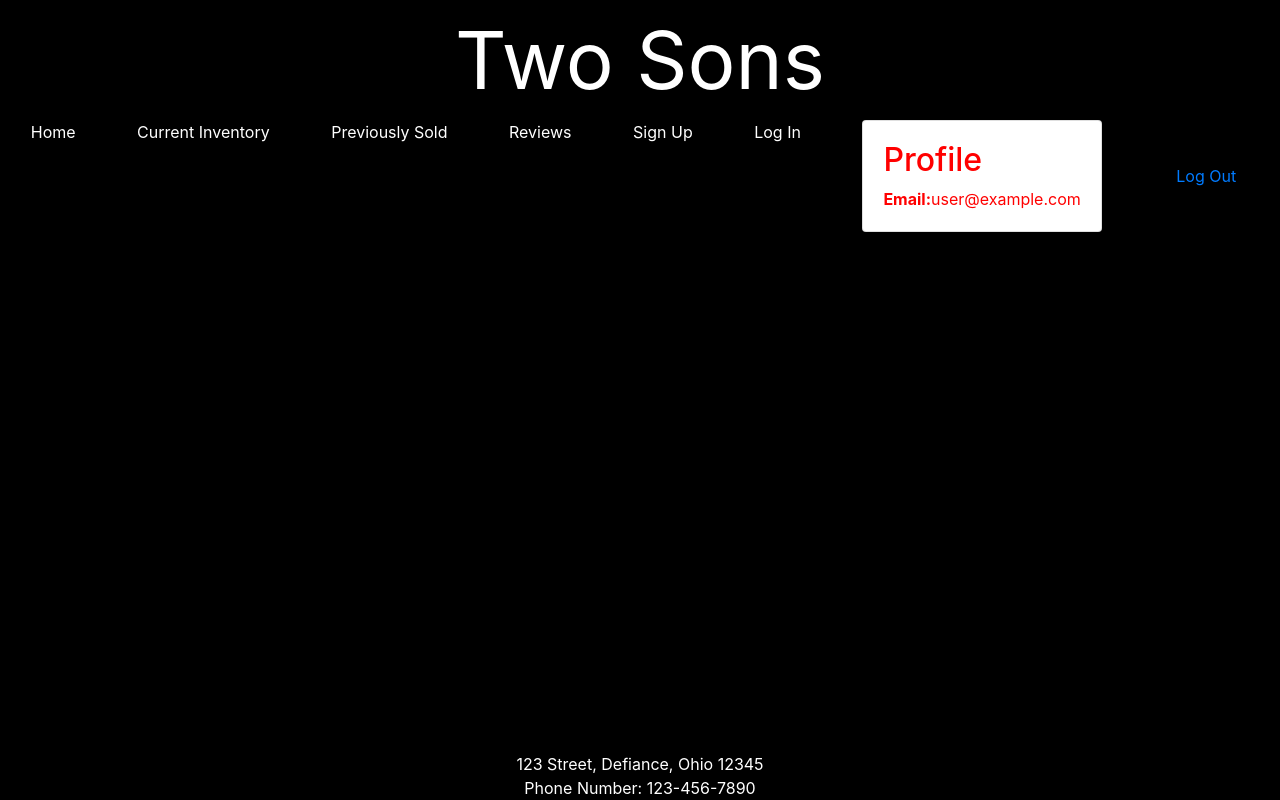
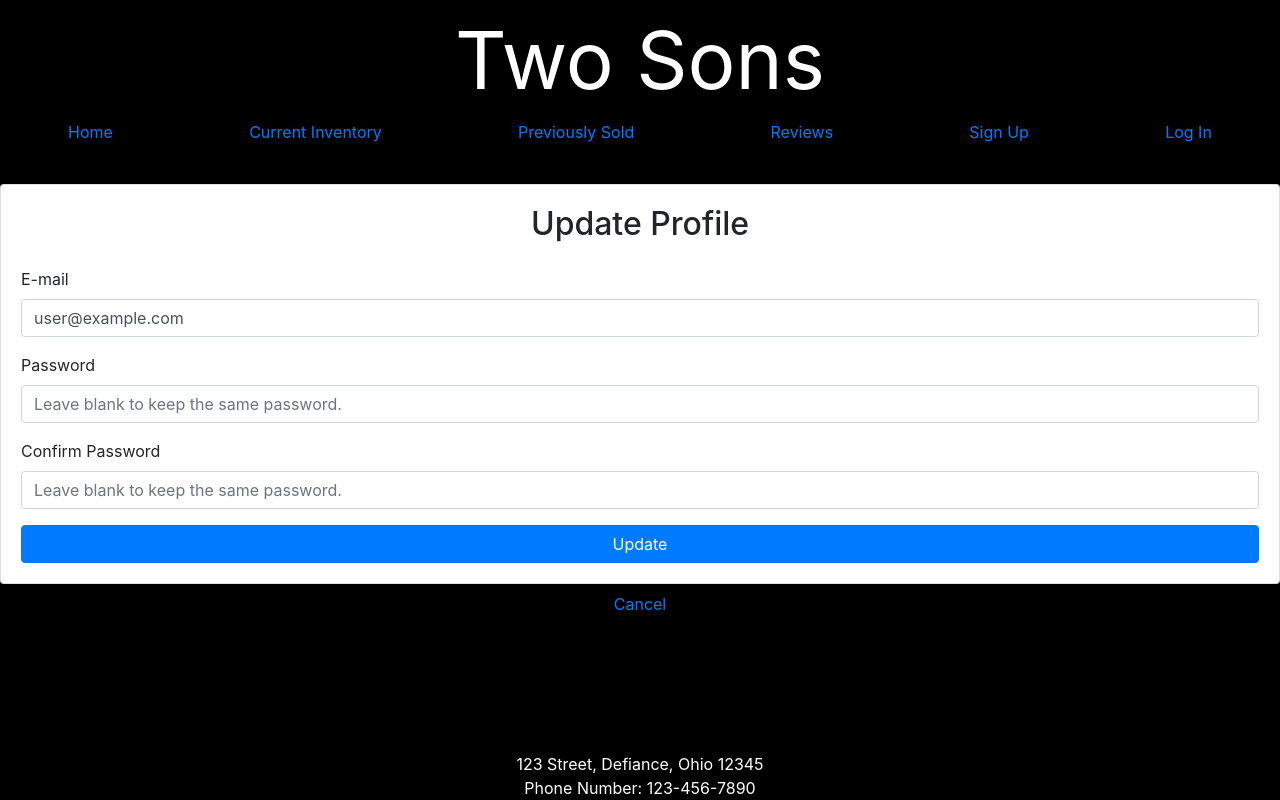
Before and after one commit to Kingram12/two-sons, a React (Create React App) app: page /update-profile in a window 1280 px wide. Built offline with nearby package versions, Linux system fonts and the light colour scheme; no server answers; sample sign-in values are in the browser's storage.

Commit message:
update profile, reset passwords

```diff
--- a/src/App.js
+++ b/src/App.js
@@ -7,38 +7,28 @@
 import Layout from "./components/layout/Layout";
 import SignUp from "./components/content/SignUp";
 import Login from "./components/content/Login";
+import ForgotPassword from './components/content/ForgotPassword'
 import "bootstrap/dist/css/bootstrap.min.css";
 import { AuthProvider } from "./components/contexts/AuthContext";
+import { PrivateRoute } from "./components/content/PrivateRoute";
+import UpdateProfile from "./components/content/UpdateProfile";
 
 function App() {
   return (
     <AuthProvider>
-    <Layout>
-
+      <Layout>
         <Switch>
-          <Route path="/" exact={true}>
-            <Home />
-          </Route>
-          <Route path="/current-inventory">
-            <CurrentInventory />
-          </Route>
-          <Route path="/previously-sold">
-            <PreviouslySold />
-          </Route>
-          <Route path="/reviews">
-            <Reviews />
-          </Route>
-          <Route path="/signup">
-            <SignUp/>
-          </Route>
-          <Route path="/login">
-            <Login/>
-          </Route>
-          <Route path="/manage">
-            <ManageInv />
-          </Route>
+          <Route path="/" exact={true} component={Home}/>
+          <Route path="/current-inventory" component={CurrentInventory}/>
+          <Route path="/previously-sold" component={PreviouslySold}/>
+          <PrivateRoute exact path="/reviews" component={Reviews}/>
+          <PrivateRoute path="/update-profile" component={UpdateProfile}/>
+          <Route path="/signup" component={SignUp}/>
+          <Route path="/login" component={Login}/>
+          <Route path="/forgot-password" component={ForgotPassword}/>
+          <Route path="/manage" component={ManageInv}/>
         </Switch>
-    </Layout>
+      </Layout>
     </AuthProvider>
   );
 }
--- /dev/null
+++ b/src/components/content/ForgotPassword.js
@@ -0,0 +1,55 @@
+import React, { useRef, useState } from "react";
+import { Form, Button, Card, Alert } from "react-bootstrap";
+import { useAuth } from "../contexts/AuthContext";
+import { Link } from "react-router-dom";
+
+export default function ForgotPassword() {
+  const emailRef = useRef();
+  const { resetPassword } = useAuth();
+  const [error, setError] = useState("");
+  const [message, setMessage] = useState("");
+  const [loading, setLoading] = useState(false);
+
+
+  async function handleSubmit(e) {
+    e.preventDefault();
+
+    try {
+        setMessage('')
+      setError('');
+      setLoading(true);
+      await resetPassword(emailRef.current.value)
+      setMessage('Check your inbox for further instructions.')
+    } catch {
+      setError('Failed to reset password.');
+    }
+    setLoading(false);
+  }
+
+  return (
+    <>
+      <Card>
+        <Card.Body>
+          <h2 className="text-center mb-4">Password Reset</h2>
+          {error && <Alert variant="danger">{error}</Alert>}
+          {message && <Alert variant="success">{message}</Alert>}
+          <Form onSubmit={handleSubmit}>
+            <Form.Group id="email">
+              <Form.Label>E-mail</Form.Label>
+              <Form.Control type="email" ref={emailRef} required></Form.Control>
+            </Form.Group>
+            <Button disabled={loading} className="w-100" type="submit">
+             Reset Password
+            </Button>
+          </Form>
+          <div className="w-100 text-center mt-3">
+            <Link to="/login">Login</Link>
+          </div>
+        </Card.Body>
+      </Card>
+      <div className="w-100 text-center mt-2">
+        Don't have an account? <Link to="/signup">Sign Up</Link>
+      </div>
+      </>
+  );
+}
--- a/src/components/content/Login.js
+++ b/src/components/content/Login.js
@@ -33,7 +33,7 @@
         <>
             <Card>
                 <Card.Body>
-                    <h2 className="text-center mb-4">Sign up</h2>
+                    <h2 className="text-center mb-4">Log In</h2>
                     { error && <Alert variant="danger">{error}</Alert> }
                    <Form onSubmit={handleSubmit}>
                             <Form.Group id="email">
@@ -46,6 +46,9 @@
                             </Form.Group>
                             <Button disabled={loading} className="w-100" type="submit">Log In</Button>
                    </Form>
+                   <div className="w-100 text-center mt-3">
+                       <Link to="/forgot-password">Forgot Password?</Link>
+                   </div>
                 </Card.Body>
             </Card>
             <div className="w-100 text-center mt-2">Don't have an account? <Link to="/signup">Sign Up</Link></div>
--- a/src/components/content/MainNav.js
+++ b/src/components/content/MainNav.js
@@ -1,20 +1,30 @@
-import { Link } from "react-router-dom";
+import { Link,  } from "react-router-dom";
 import classes from './MainNav.module.css'
-import { Button, Card, Alert } from 'react-bootstrap'
-import { useState } from 'react';
-import { useAuth } from '../contexts/AuthContext'
+// import { Button, Card, Alert } from 'react-bootstrap'
+// import { useState } from 'react';
+// import { useAuth } from '../contexts/AuthContext'
 
 
 const c = classes;
 
 
 export default function MainNav() {
-  const [error, setError] = useState("");
-  const { currentUser } = useAuth();
+  // const [error, setError] = useState("");
+  // const { currentUser, logout } = useAuth();
+  // const history = useHistory();
 
-  function handleLogout(){
+  // async function handleLogout(){
+  //   setError('')
 
-  }
+  //   try{
+  //     await logout()
+  //     history.push('/login')
+
+  //   } catch {
+  //     setError('Failed to log out.')
+  //   }
+
+  // }
 
   return (
     <header className={c.header}>
@@ -39,14 +49,15 @@
           <li className={c.link}>
             <Link to="/login">Log In</Link>
           </li>
-          <Card className={c.profile}>
+          {/* <Card className={c.profile}>
             <Card.Body>
               <h2>Profile</h2>
-              {/* { error && <Alert variant="danger">{error}</Alert>} */}
+              { error && <Alert variant="danger">{error}</Alert>}
               <strong>Email:</strong>{currentUser.email}
+              <Link to="/update-profile" className="btn btn-primary w-100 mt-3">Update Profile</Link>
             </Card.Body>
           </Card>
-          <Button variant="link" onClick={handleLogout}>Log Out</Button>
+          <Button variant="link" onClick={handleLogout}>Log Out</Button> */}
         </ul>
       </nav>
     </header>
@@ -54,3 +65,6 @@
 
   );
 }
+
+
+//within login page have an admin option ???
--- a/src/components/content/MainNav.module.css
+++ b/src/components/content/MainNav.module.css
@@ -28,7 +28,6 @@
 
 a:link,
 a:visited {
-  color: white;
   text-decoration: none;
 }
 
--- /dev/null
+++ b/src/components/content/PrivateRoute.js
@@ -0,0 +1,15 @@
+import React from 'react';
+import {Redirect, Route} from 'react-router-dom';
+import { useAuth } from '../contexts/AuthContext';
+
+export function PrivateRoute({ component: Component, ...rest}) {
+    const { currentUser } = useAuth();
+
+    return (
+            <Route {...rest}
+                render={props => {
+                  return  currentUser ? <Component {...props}/> : <Redirect to="/login"></Redirect>
+                }}
+            ></Route>
+    )
+}
--- /dev/null
+++ b/src/components/content/UpdateProfile.js
@@ -0,0 +1,90 @@
+import React, { useRef, useState } from "react";
+import { Form, Button, Card, Alert } from "react-bootstrap";
+import { useAuth } from "../contexts/AuthContext";
+import { Link, useHistory } from "react-router-dom";
+
+export default function UpdateProfile() {
+  const emailRef = useRef();
+  const passwordRef = useRef();
+  const passwordConfirmRef = useRef();
+  const { currentUser, updateEmail, updatePassword } = useAuth();
+  const [error, setError] = useState("");
+  const [loading, setLoading] = useState(false);
+  const history = useHistory();
+
+function handleSubmit(e) {
+    e.preventDefault();
+
+    if (passwordRef.current.value !== passwordConfirmRef.current.value) {
+      return setError("Passwords do not match");
+    }
+    const promises = [];
+
+    setLoading(true);
+    setError("");
+
+    if (emailRef.current.value !== currentUser.email) {
+      promises.push(updateEmail(emailRef.current.value));
+    }
+    if (passwordRef.current.value) {
+      promises.push(updatePassword(passwordRef.current.value));
+    }
+
+    Promise.all(promises)
+      .then(() => {
+        history.push("/");
+      })
+      .catch(() => {
+        setError("Failed to update account");
+      })
+      .finally(() => {
+        setLoading(false);
+      });
+
+  }
+
+  return (
+    <>
+      <Card>
+        <Card.Body>
+          <h2 className="text-center mb-4">Update Profile</h2>
+          {error && <Alert variant="danger">{error}</Alert>}
+          <Form onSubmit={handleSubmit}>
+            <Form.Group id="email">
+              <Form.Label>E-mail</Form.Label>
+              <Form.Control
+                type="email"
+                ref={emailRef}
+                required
+                defaultValue={currentUser.email}
+              ></Form.Control>
+            </Form.Group>
+            <Form.Group id="password">
+              <Form.Label>Password</Form.Label>
+              <Form.Control
+                type="password"
+                ref={passwordRef}
+                placeholder="Leave blank to keep the same password."
+              ></Form.Control>
+            </Form.Group>
+            <Form.Group id="password">
+              <Form.Label>Confirm Password</Form.Label>
+              <Form.Control
+                type="password"
+                ref={passwordConfirmRef}
+                placeholder="Leave blank to keep the same password."
+              ></Form.Control>
+            </Form.Group>
+            <Button disabled={loading} className="w-100" type="submit">
+              Update
+            </Button>
+          </Form>
+        </Card.Body>
+      </Card>
+      <div className="w-100 text-center mt-2">
+        {" "}
+        <Link to="/">Cancel</Link>
+      </div>
+    </>
+  );
+}
--- a/src/components/contexts/AuthContext.js
+++ b/src/components/contexts/AuthContext.js
@@ -28,10 +28,31 @@
     function login(email, password){
         return auth.signInWithEmailAndPassword(email, password);
     }
+
+    function logout(){
+        return auth.signOut();
+    }
+
+    function resetPassword(email){
+        return auth.sendPasswordResetEmail(email)
+    }
+
+    function updateEmail(email){
+        return currentUser.updateEmail(email);
+
+    }
+    function updatePassword(password) {
+        return currentUser.updatePassword(password);
+    }
+
     const value = {
         currentUser,
         signup,
-        login
+        login,
+        logout,
+        resetPassword,
+        updateEmail,
+        updatePassword
     }
 
     return (
```
